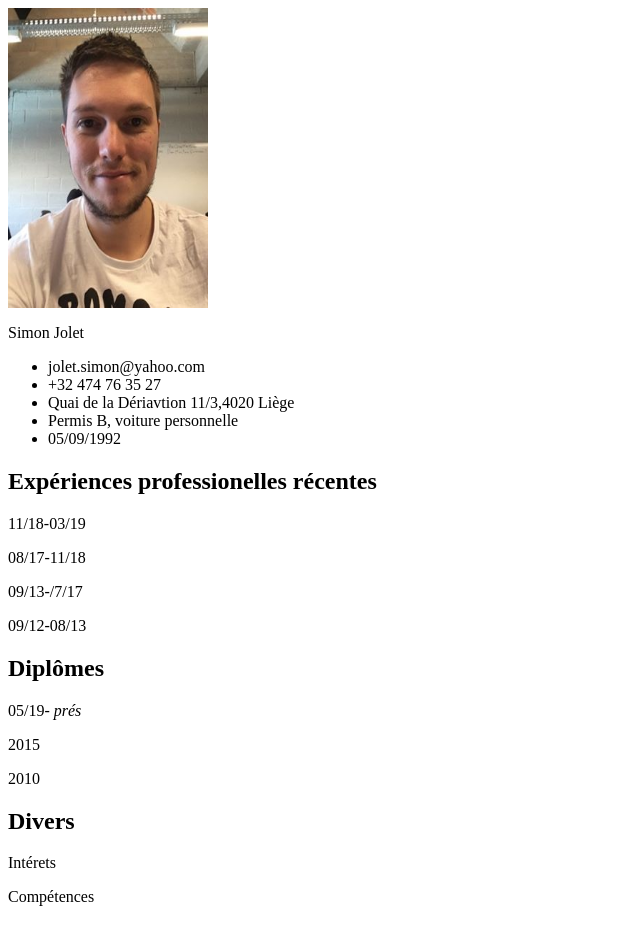
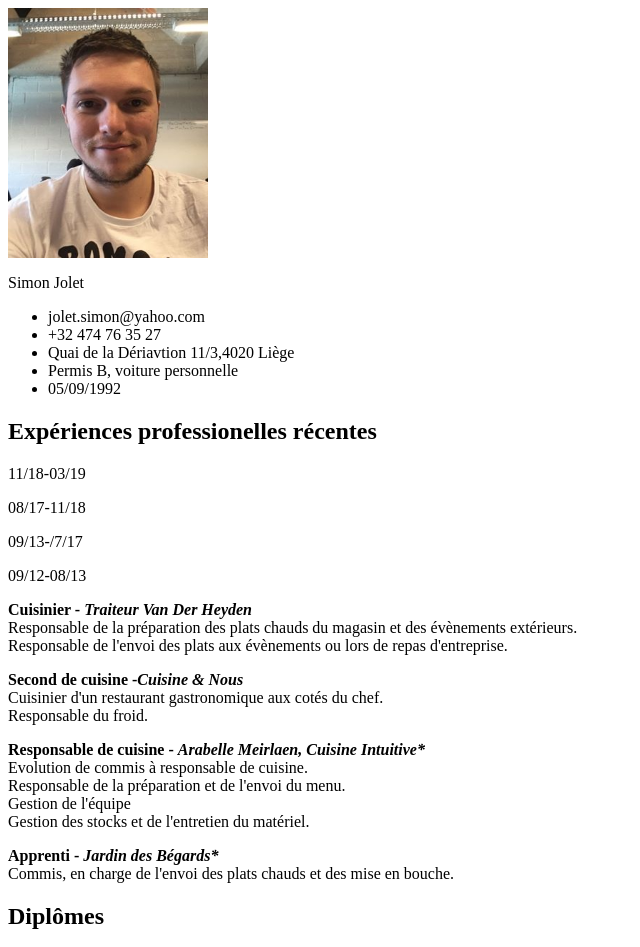
Before and after one commit to SImonJolet/Mon-CV, a plain HTML site: page index.html in a window 1280 px wide. Shown: the top 947 px of the page, without its empty margins (0-640 px from the left). Before the commit the page ends 922 px from the top, so only its background shows below. Drawn offline with Linux system fonts and the light colour scheme.

Commit message:
ajout exp

```diff
--- a/index.html
+++ b/index.html
@@ -9,7 +9,7 @@
   <div class="page">
     <div class="infophoto">
       <div class="photo">
-        <img src="photo-profil.jpg" width="200" height="300" alt="Photo CV Simon">
+        <img src="photo-profil.jpg" width="200" height="250" alt="Photo CV Simon">
 
       </div>
       <div class="info">
@@ -33,6 +33,22 @@
         <p>09/12-08/13</p>
       </div>
       <div class="sec-droite">
+        <p><span class="boite"><b>Cuisinier - <i>Traiteur Van Der Heyden</i></b></span></br>
+          Responsable de la préparation des plats chauds du magasin et des évènements extérieurs.</br>
+          Responsable de l'envoi des plats aux évènements ou lors de repas d'entreprise.
+        </p>
+        <p><span class="boite"><b>Second de cuisine -<i>Cuisine & Nous</i> </b></span></br>
+          Cuisinier d'un restaurant gastronomique aux cotés du chef. </br> Responsable du froid.
+        </p>
+        <p><span class="boite"><b>Responsable de cuisine - <i>Arabelle Meirlaen, Cuisine Intuitive*</i></b></span></br>
+          Evolution de commis à responsable de cuisine.</br>
+          Responsable de la préparation et de l'envoi du menu.</br>
+          Gestion de l'équipe</br>
+          Gestion des stocks et de l'entretien du matériel.
+        </p>
+        <p><span class="boite"><b>Apprenti - <i>Jardin des Bégards*</i></b></span></br>
+          Commis, en charge de l'envoi des plats chauds et des mise en bouche.
+        </p>
 
       </div>
     </div>
```
